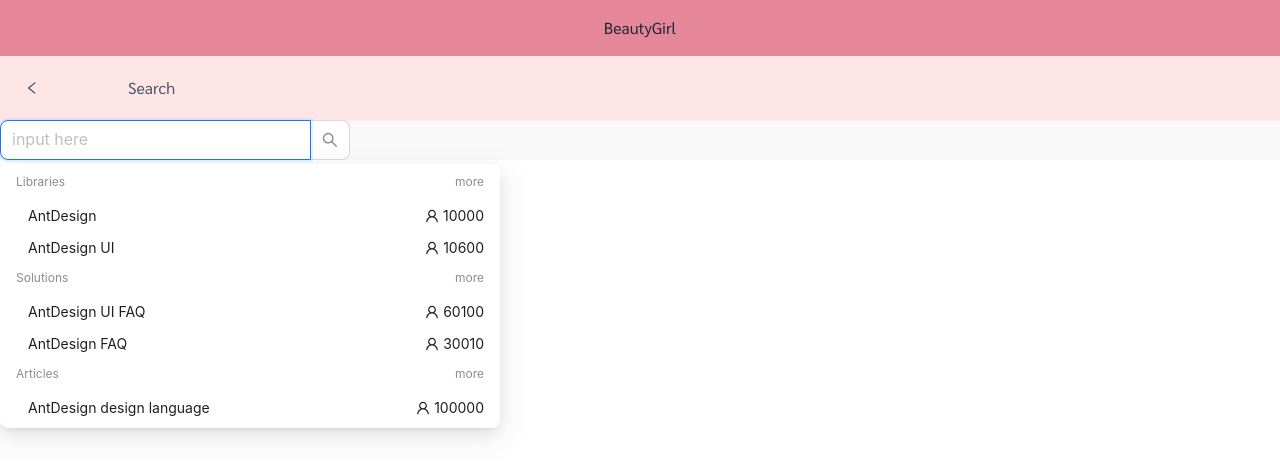
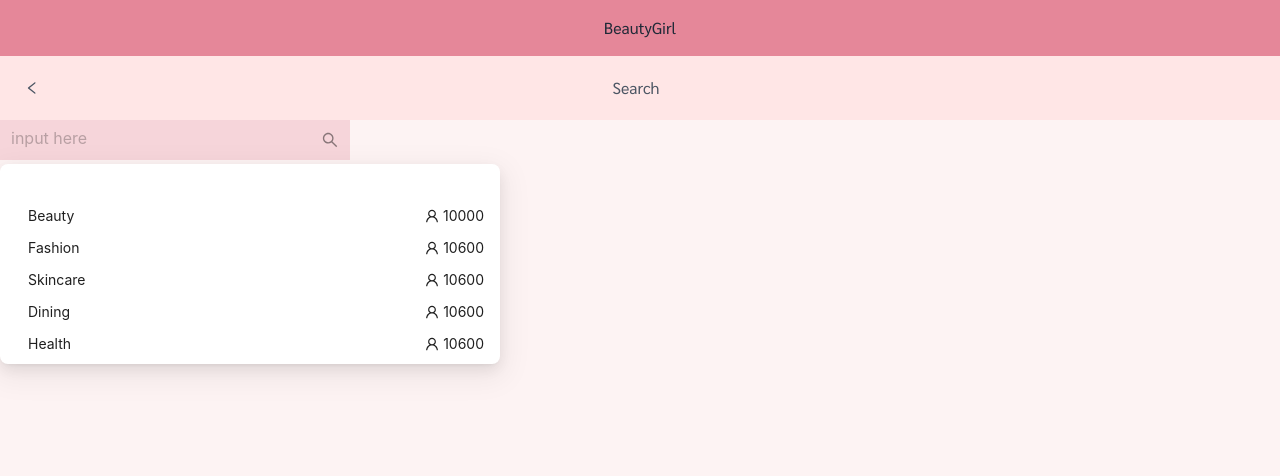
Before and after one commit to Namngernn/BeautyGirl, a React (Vite) app in the folder frontend/: page /Search in a window 1280 px wide. Both pictures are taken after a click on the element 175 px from the left and 140 px from the top of the page. Shown: the top 476 px of the page. Built offline with nearby package versions, Linux system fonts and the light colour scheme.

Commit message:
update search page

```diff
--- a/frontend/src/pages/Post/Post.jsx
+++ b/frontend/src/pages/Post/Post.jsx
@@ -67,9 +67,12 @@
     <div style={{backgroundColor: '#fdf3f3'}} className='h-screen'>
       {/* nav ด้านบน */}
       <div>
-        <nav className='p-4 shadow-sm shadow-black-100' style={{ backgroundColor: '#FFE6E6' }}>
+        <nav className='p-4 flex items-center justify-between' style={{ backgroundColor: '#FFE6E6' }}>
           <Button type="text" icon={<LeftOutlined className="text-gray-600" />} />
-          <span className="m-20 text-gray-600" >Post</span>
+          <div className="flex justify-center">
+            <span className="text-gray-600">Post</span>
+          </div>
+          <div className="w-10"></div>
         </nav>
       </div>
 
--- a/frontend/src/pages/Search/Search.jsx
+++ b/frontend/src/pages/Search/Search.jsx
@@ -21,55 +21,47 @@
 const renderItem = (title, count) => ({
   value: title,
   label: (
-    <div
-      style={{
-        display: 'flex',
-        justifyContent: 'space-between',
-      }}
-    >
+    <div style={{display: 'flex',justifyContent: 'space-between',}} variant="borderless">
       {title}
-      <span>
+      <span variant="borderless">
         <UserOutlined /> {count}
       </span>
     </div>
   ),
 });
 
+// optionในช่องเสิร์ช
 const options = [
-  {
-    label: renderTitle('Libraries'),
-    options: [renderItem('AntDesign', 10000), renderItem('AntDesign UI', 10600)],
-  },
-  {
-    label: renderTitle('Solutions'),
-    options: [renderItem('AntDesign UI FAQ', 60100), renderItem('AntDesign FAQ', 30010)],
-  },
-  {
-    label: renderTitle('Articles'),
-    options: [renderItem('AntDesign design language', 100000)],
+  { options: [renderItem('Beauty', 10000),
+              renderItem('Fashion', 10600),
+              renderItem('Skincare', 10600),
+              renderItem('Dining', 10600),
+              renderItem('Health', 10600)],
   },
 ];
 
 const Search = () => {
   return(
-    <div>
+    <div style={{backgroundColor: '#fdf3f3'}} className='h-screen'>
       {/* nav ด้านบน */}
       <div>
-        <nav className='p-4 shadow-sm shadow-black-100' style={{ backgroundColor: '#FFE6E6' }}>
+        <nav className='p-4 flex items-center justify-between' style={{ backgroundColor: '#FFE6E6' }}>
           <Button type="text" icon={<LeftOutlined className="text-gray-600" />} />
-          <span className="m-20 text-gray-600" >Search</span>
+          <div className="flex justify-center">
+            <span className="text-gray-600">Search</span>
+          </div>
+          <div className="w-10"></div>
         </nav>
       </div>
 
       <AutoComplete
-        className='flex items-center'
         popupClassName="certain-category-search-dropdown"
         popupMatchSelectWidth={500}
-        style={{width: 350,}}
+        style={{backgroundColor: '#f6d5da',width: 350,}}
         options={options}
         size="large"
       >
-        <Input.Search size="large" placeholder="input here" />
+        <Input.Search size="large" placeholder="input here" variant="borderless"/>
       </AutoComplete>
 
 
```
